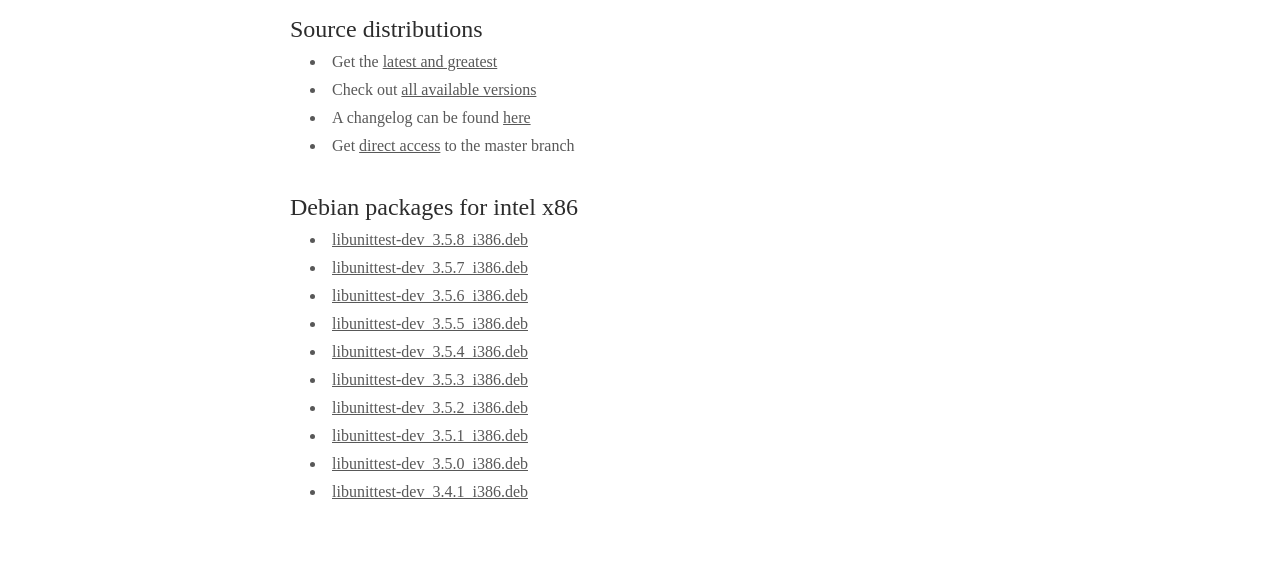
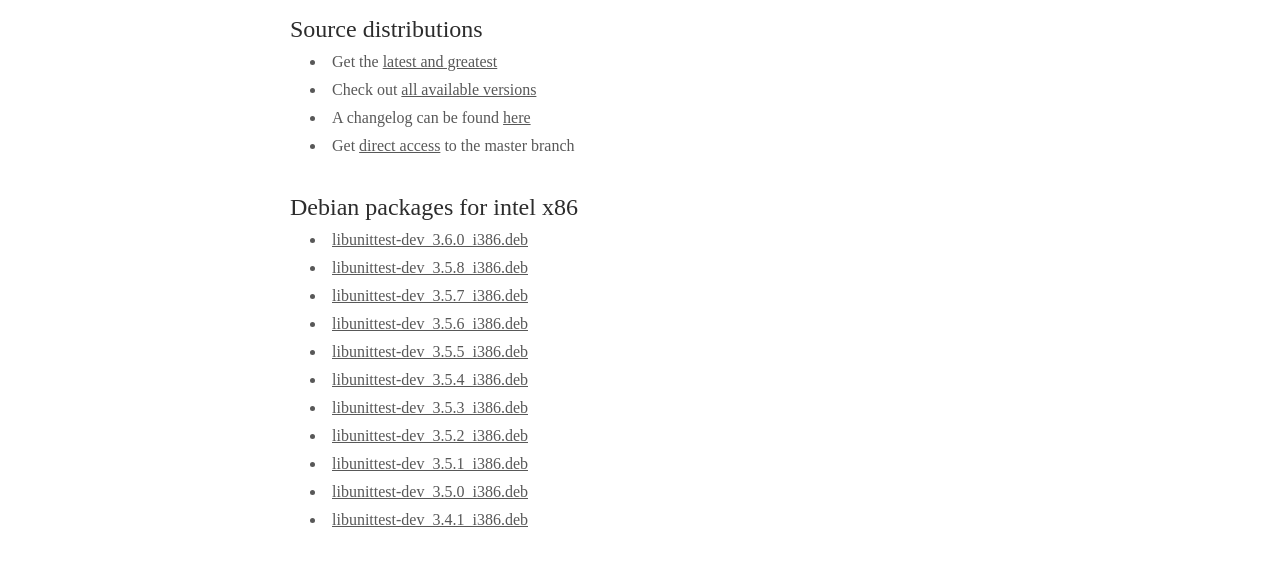
Before and after one commit to bloomen/libunittest, a plain HTML site: page doc/web/downloads.html in a window 1280 px wide. Shown: the part 187-750 px from the top of the page. Drawn offline with Linux system fonts and the light colour scheme.

Commit message:
version 3.6.0

```diff
--- a/doc/web/downloads.html
+++ b/doc/web/downloads.html
@@ -57,6 +57,9 @@
 
                 <h2>Debian packages for intel x86</h2>
                 <li>
+                    <a href="http://libunittest.sourceforge.net/debian/libunittest-dev_3.6.0_i386.deb">libunittest-dev_3.6.0_i386.deb</a>
+                </li>
+                <li>
                     <a href="http://libunittest.sourceforge.net/debian/libunittest-dev_3.5.8_i386.deb">libunittest-dev_3.5.8_i386.deb</a>
                 </li>
                 <li>
```
Also changed, not shown: doc/web/installation.html (+1 -2 lines), CHANGES.txt, 4 other files.
